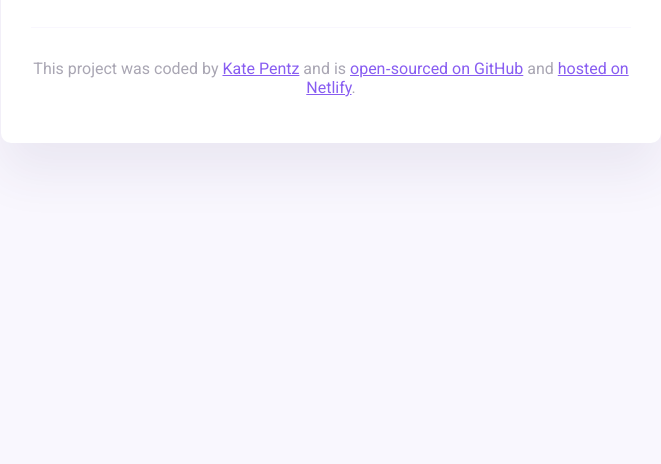
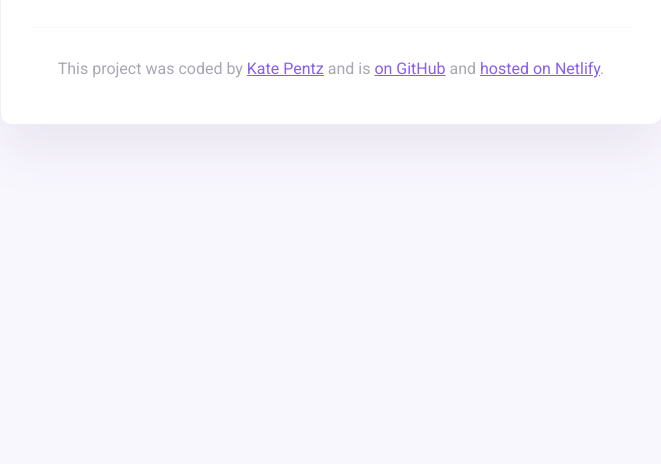
Before and after one commit to pentzkm/my-project, a website built with Parcel: page index.html in a window 1280 px wide. Shown: the part 336-800 px from the top of the page, without its empty margins (309-970 px from the left). Built offline with nearby package versions, Linux system fonts and the light colour scheme.

Commit message:
Updated footer wording

```diff
--- a/index.html
+++ b/index.html
@@ -51,9 +51,7 @@
             >Kate Pentz</a
           >
           and is
-          <a href="https://github.com/pentzkm" target="_blank"
-            >open‑sourced on GitHub</a
-          >
+          <a href="https://github.com/pentzkm" target="_blank">on GitHub</a>
           and
           <a href="https://whimsical-conkies-3a1b10.netlify.app" target="_blank"
             >hosted on Netlify</a
```
